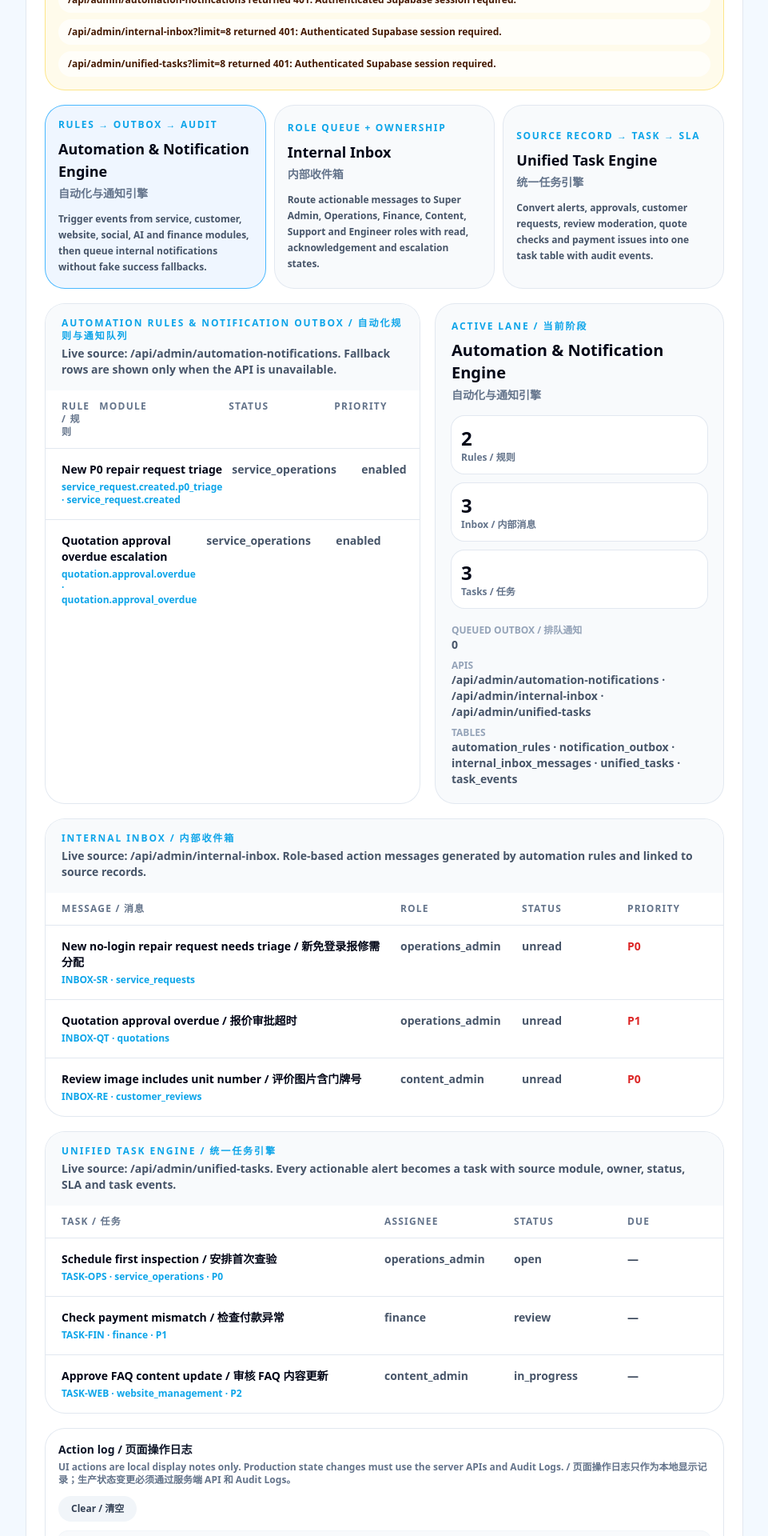
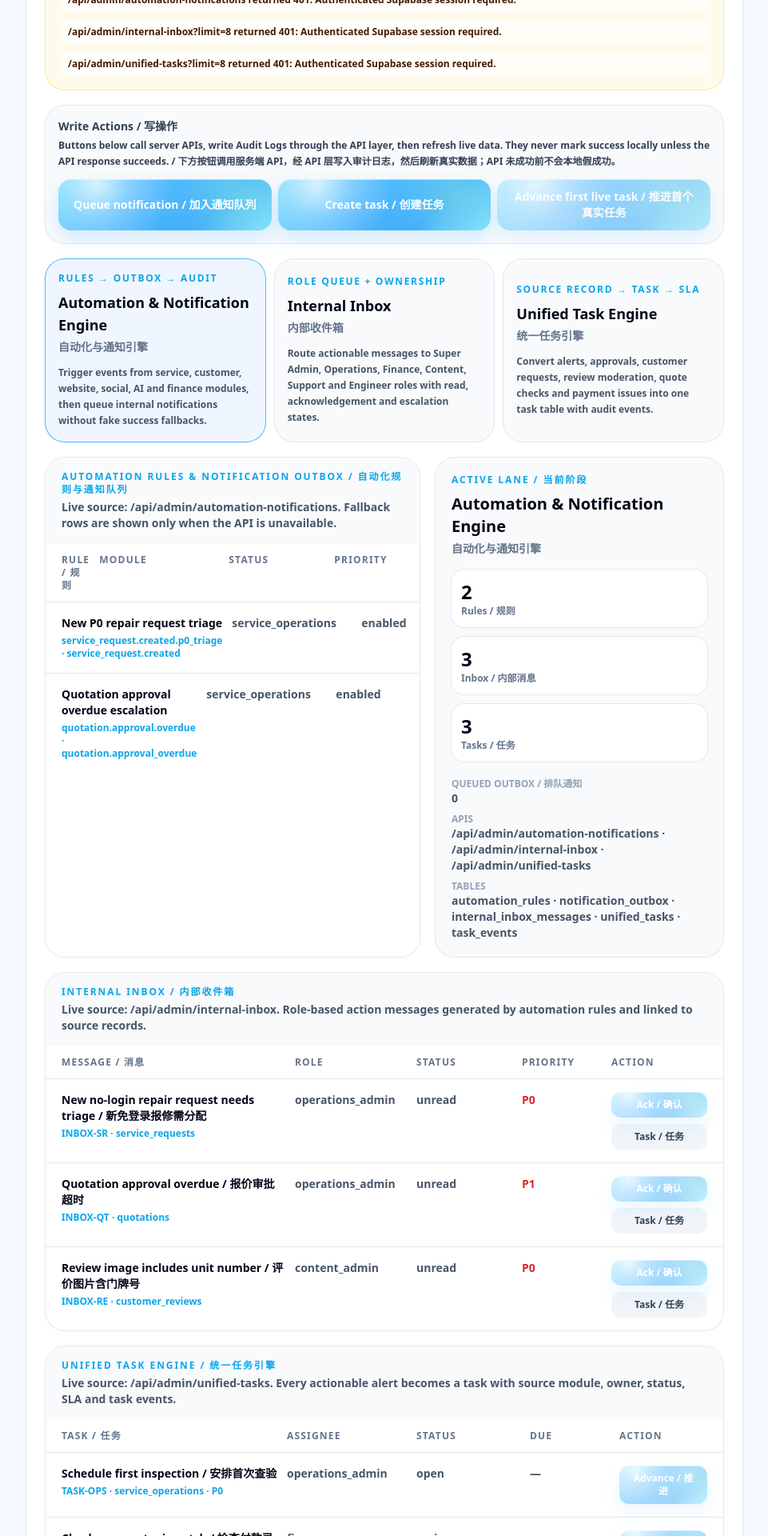
Before and after one commit to gaven2027-hash/NANOFIX_V28_UNIFIED_WEBSITE_ADMIN, a Next.js app: page /dashboard in a window 1280 px wide. Shown: the part 4420-6340 px from the top of the page at 80% size, without its empty margins (319-1280 px from the left). Built offline with nearby package versions, Linux system fonts and the light colour scheme; no server answers.

Commit message:
Bind V28.2 workflow write actions to APIs

```diff
--- a/components/AutomationNotificationWorkspace.tsx
+++ b/components/AutomationNotificationWorkspace.tsx
@@ -8,7 +8,7 @@ type NotificationOutbox = { notification_id?: string; channel?: string | null; t
 type InboxApiMessage = { message_id?: string; recipient_role?: string | null; subject?: string | null; category?: string | null; priority?: string | null; read_at?: string | null; acknowledged_at?: string | null; related_object_type?: string | null; related_object_id?: string | null; task_id?: string | null; created_at?: string | null; archived_at?: string | null };
 type UnifiedTask = { task_id?: string; source_module?: string | null; source_table?: string | null; source_id?: string | null; title?: string | null; description?: string | null; status?: string | null; priority?: string | null; assignee_role?: string | null; due_at?: string | null; sla_minutes?: number | null; escalated_at?: string | null; completed_at?: string | null; created_at?: string | null; updated_at?: string | null };
 type LiveState = { loading: boolean; refreshedAt: string | null; rules: AutomationRule[]; outbox: NotificationOutbox[]; inbox: InboxApiMessage[]; tasks: UnifiedTask[]; errors: string[]; degraded: boolean };
-
+type ActionState = { loading: boolean; message: string | null; error: string | null };
 type ApiPayload = Record<string, unknown>;
 
 const lanes: Lane[] = [
@@ -57,6 +57,10 @@ function shortId(value: string | null | undefined, fallback: string) {
   return value ? value.slice(0, 8) : fallback;
 }
 
+function isUuid(value: string | null | undefined) {
+  return Boolean(value && /^[0-9a-f]{8}-[0-9a-f]{4}-[0-9a-f]{4}-[0-9a-f]{4}-[0-9a-f]{12}$/i.test(value));
+}
+
 async function fetchApi(path: string): Promise<{ ok: boolean; status: number; payload: ApiPayload | null; error: string | null }> {
   try {
     const response = await fetch(path, { credentials: 'same-origin', cache: 'no-store' });
@@ -76,15 +80,46 @@ async function fetchApi(path: string): Promise<{ ok: boolean; status: number; pa
   }
 }
 
+async function writeApi(method: 'POST' | 'PATCH', path: string, body: Record<string, unknown>): Promise<{ ok: boolean; payload: ApiPayload | null; error: string | null }> {
+  try {
+    const response = await fetch(path, {
+      method,
+      credentials: 'same-origin',
+      cache: 'no-store',
+      headers: { 'content-type': 'application/json' },
+      body: JSON.stringify(body)
+    });
+    const text = await response.text();
+    let payload: ApiPayload | null = null;
+    try {
+      payload = text ? JSON.parse(text) as ApiPayload : null;
+    } catch {
+      payload = null;
+    }
+    const payloadErrors = errorsFromPayload(payload);
+    const ok = response.ok && payload?.ok !== false;
+    return {
+      ok,
+      payload,
+      error: ok ? null : `${method} ${path} returned ${response.status}${payloadErrors.length ? `: ${payloadErrors.join('; ')}` : ''}`
+    };
+  } catch (error) {
+    return { ok: false, payload: null, error: `${method} ${path} failed: ${error instanceof Error ? error.message : String(error)}` };
+  }
+}
+
 export function AutomationNotificationWorkspace() {
   const [selectedLane, setSelectedLane] = useState(lanes[0].id);
   const [log, setLog] = useState<string[]>([]);
   const [live, setLive] = useState<LiveState>({ loading: true, refreshedAt: null, rules: [], outbox: [], inbox: [], tasks: [], errors: [], degraded: false });
+  const [actionState, setActionState] = useState<ActionState>({ loading: false, message: null, error: null });
   const active = useMemo(() => lanes.find((lane) => lane.id === selectedLane) ?? lanes[0], [selectedLane]);
   const displayRules = live.rules.length ? live.rules : fallbackRules;
   const displayMessages = live.inbox.length ? live.inbox : fallbackMessages;
   const displayTasks = live.tasks.length ? live.tasks : fallbackTasks;
   const queuedOutbox = live.outbox.filter((item) => item.delivery_status === 'queued').length;
+  const firstLiveTask = live.tasks.find((task) => isUuid(task.task_id));
+  const firstLiveMessage = live.inbox.find((message) => isUuid(message.message_id));
 
   async function loadLiveData() {
     setLive((state) => ({ ...state, loading: true }));
@@ -121,6 +156,60 @@ export function AutomationNotificationWorkspace() {
     setLog((items) => [`${stamp} — ${action}`, ...items].slice(0, 6));
   }
 
+  async function runWriteAction(label: string, request: () => Promise<{ ok: boolean; error: string | null }>) {
+    setActionState({ loading: true, message: null, error: null });
+    const result = await request();
+    if (!result.ok) {
+      setActionState({ loading: false, message: null, error: result.error ?? `${label} failed without error details.` });
+      addLog(`Failed / 失败: ${label}`);
+      return;
+    }
+    setActionState({ loading: false, message: `${label} completed. Live data refreshed. / 已完成并刷新真实数据。`, error: null });
+    addLog(`Completed / 已完成: ${label}`);
+    await loadLiveData();
+  }
+
+  async function acknowledgeInboxMessage(message: InboxApiMessage) {
+    if (!isUuid(message.message_id)) {
+      setActionState({ loading: false, message: null, error: 'A real live inbox message_id is required before acknowledging. Demo rows cannot be acknowledged. / 需要真实 message_id 才能确认，demo 行不能确认。' });
+      return;
+    }
+    await runWriteAction('Acknowledge inbox message / 确认内部消息', async () => writeApi('POST', '/api/admin/internal-inbox', { action: 'acknowledge', message_id: message.message_id }));
+  }
+
+  async function createTaskFromInbox(message?: InboxApiMessage) {
+    await runWriteAction('Create unified task / 创建统一任务', async () => writeApi('POST', '/api/admin/unified-tasks', {
+      source_module: message?.related_object_type ?? 'dashboard',
+      source_table: message?.related_object_type ?? 'internal_inbox_messages',
+      source_id: message?.related_object_id ?? message?.message_id ?? 'dashboard-manual',
+      title: `Follow up: ${message?.subject ?? 'Dashboard workflow action'}`.slice(0, 180),
+      description: 'Created from V28.2 Dashboard write action. / 从 V28.2 Dashboard 写操作创建。',
+      priority: message?.priority ?? 'P2',
+      assignee_role: message?.recipient_role ?? 'operations_admin',
+      sla_minutes: 240
+    }));
+  }
+
+  async function advanceTask(task: UnifiedTask) {
+    if (!isUuid(task.task_id)) {
+      setActionState({ loading: false, message: null, error: 'A real live task_id is required before updating. Demo rows cannot be updated. / 需要真实 task_id 才能更新，demo 行不能更新。' });
+      return;
+    }
+    const nextStatus = task.status === 'completed' ? 'open' : task.status === 'open' ? 'in_progress' : task.status === 'in_progress' ? 'review' : 'completed';
+    await runWriteAction(`Update task status to ${nextStatus} / 更新任务状态`, async () => writeApi('PATCH', '/api/admin/unified-tasks', { task_id: task.task_id, status: nextStatus }));
+  }
+
+  async function queueNotification() {
+    await runWriteAction('Queue notification / 加入通知队列', async () => writeApi('POST', '/api/admin/automation-notifications', {
+      subject: 'Dashboard workflow follow-up',
+      body: 'Queued from V28.2 AutomationNotificationWorkspace write action. / 从 V28.2 工作流面板加入通知队列。',
+      target_role: active.id === 'unified-task-engine' ? (firstLiveTask?.assignee_role ?? 'operations_admin') : 'operations_admin',
+      channel: 'internal',
+      related_object_type: active.id,
+      related_object_id: firstLiveTask?.task_id ?? firstLiveMessage?.message_id ?? 'dashboard-manual'
+    }));
+  }
+
   return (
     <section id="automation-notification-engine" className="mt-6 scroll-mt-40 overflow-hidden rounded-3xl bg-white shadow-soft ring-1 ring-slate-200">
       <div className="bg-gradient-to-br from-sky-500 via-cyan-300 to-blue-600 p-6 text-white">
@@ -128,7 +217,7 @@ export function AutomationNotificationWorkspace() {
           <div>
             <div className="text-xs font-black uppercase tracking-[0.18em] text-white/80">V28.2 Workflow Foundation / 工作流底座</div>
             <h2 className="mt-2 text-2xl font-black">Automation & Notification Engine → Internal Inbox → Unified Task Engine</h2>
-            <p className="mt-2 max-w-5xl text-sm font-semibold leading-6 text-white/90">This dashboard section connects system triggers, internal role notifications and cross-module tasks. It reads live Supabase-backed APIs and shows degraded status when auth, migrations or database checks fail. / 本区连接系统触发器、内部角色通知和跨模块任务；读取真实 API，若认证、迁移或数据库检查失败会显示降级状态。</p>
+            <p className="mt-2 max-w-5xl text-sm font-semibold leading-6 text-white/90">This dashboard section connects system triggers, internal role notifications and cross-module tasks. It reads live Supabase-backed APIs, writes through server APIs and shows degraded status when auth, migrations or database checks fail. / 本区连接系统触发器、内部角色通知和跨模块任务；读取并写入真实 API，若认证、迁移或数据库检查失败会显示降级状态。</p>
           </div>
           <button type="button" onClick={() => void loadLiveData()} className="rounded-2xl bg-white/20 px-3 py-2 text-xs font-black ring-1 ring-white/30 hover:bg-white/30">{live.loading ? 'Loading live data… / 正在读取' : 'Refresh live data / 刷新真实数据'}</button>
         </div>
@@ -143,6 +232,19 @@ export function AutomationNotificationWorkspace() {
             <div className="text-xs font-black">Last refresh / 上次刷新: {formatDate(live.refreshedAt)}</div>
           </div>
           {live.errors.length ? <div className="mt-3 grid gap-2">{live.errors.map((error) => <div key={error} className="rounded-2xl bg-white/70 px-3 py-2 text-xs font-bold">{error}</div>)}</div> : null}
+        </div>
+
+        <div className={`mb-5 rounded-3xl p-4 ring-1 ${actionState.error ? 'bg-red-50 text-red-950 ring-red-200' : actionState.message ? 'bg-blue-50 text-blue-950 ring-blue-200' : 'bg-slate-50 text-slate-700 ring-slate-200'}`}>
+          <div className="text-sm font-black">Write Actions / 写操作</div>
+          <p className="mt-1 text-xs font-semibold leading-5">Buttons below call server APIs, write Audit Logs through the API layer, then refresh live data. They never mark success locally unless the API response succeeds. / 下方按钮调用服务端 API，经 API 层写入审计日志，然后刷新真实数据；API 未成功前不会本地假成功。</p>
+          {actionState.loading ? <div className="mt-2 text-xs font-black">Submitting write action… / 正在提交写操作…</div> : null}
+          {actionState.message ? <div className="mt-2 text-xs font-black">{actionState.message}</div> : null}
+          {actionState.error ? <div className="mt-2 rounded-2xl bg-white/70 px-3 py-2 text-xs font-bold">{actionState.error}</div> : null}
+          <div className="mt-3 grid gap-2 md:grid-cols-3">
+            <button type="button" disabled={actionState.loading} onClick={() => void queueNotification()} className="rounded-2xl bg-activeBlue px-4 py-3 text-sm font-black text-white shadow-sm transition hover:-translate-y-0.5 hover:bg-blue-700 disabled:cursor-not-allowed disabled:opacity-60">Queue notification / 加入通知队列</button>
+            <button type="button" disabled={actionState.loading} onClick={() => void createTaskFromInbox(firstLiveMessage)} className="rounded-2xl bg-activeBlue px-4 py-3 text-sm font-black text-white shadow-sm transition hover:-translate-y-0.5 hover:bg-blue-700 disabled:cursor-not-allowed disabled:opacity-60">Create task / 创建任务</button>
+            <button type="button" disabled={actionState.loading || !firstLiveTask} onClick={() => firstLiveTask ? void advanceTask(firstLiveTask) : undefined} className="rounded-2xl bg-activeBlue px-4 py-3 text-sm font-black text-white shadow-sm transition hover:-translate-y-0.5 hover:bg-blue-700 disabled:cursor-not-allowed disabled:opacity-60">Advance first live task / 推进首个真实任务</button>
+          </div>
         </div>
 
         <div className="grid gap-3 lg:grid-cols-3">
@@ -164,7 +266,7 @@ export function AutomationNotificationWorkspace() {
             </div>
             <div className="grid grid-cols-[1fr_130px_100px] gap-3 px-5 py-3 text-xs font-black uppercase tracking-[0.1em] text-slate-500 md:grid-cols-[1.4fr_150px_120px_90px]"><span>Rule / 规则</span><span>Module</span><span>Status</span><span className="hidden md:block">Priority</span></div>
             {displayRules.map((rule) => (
-              <button key={rule.rule_id ?? rule.rule_key ?? rule.name ?? 'rule'} type="button" onClick={() => addLog(`Open automation rule / 打开自动化规则: ${shortId(rule.rule_id ?? rule.rule_key, 'rule')}`)} className="grid w-full grid-cols-[1fr_130px_100px] gap-3 border-t border-slate-200 px-5 py-4 text-left text-sm transition hover:bg-blue-50 md:grid-cols-[1.4fr_150px_120px_90px]">
+              <button key={rule.rule_id ?? rule.rule_key ?? rule.name ?? 'rule'} type="button" onClick={() => { setSelectedLane('automation-notification-engine'); addLog(`Open automation rule / 打开自动化规则: ${shortId(rule.rule_id ?? rule.rule_key, 'rule')}`); }} className="grid w-full grid-cols-[1fr_130px_100px] gap-3 border-t border-slate-200 px-5 py-4 text-left text-sm transition hover:bg-blue-50 md:grid-cols-[1.4fr_150px_120px_90px]">
                 <span><span className="block font-black text-slate-950">{rule.name ?? rule.rule_key ?? 'Automation rule'}</span><span className="mt-1 block text-xs font-bold text-activeBlue">{rule.rule_key ?? shortId(rule.rule_id, 'rule')} · {rule.trigger_event ?? 'trigger'}</span></span>
                 <span className="font-bold text-slate-600">{rule.module ?? '—'}</span><span className="font-bold text-slate-600">{rule.is_enabled === false ? 'disabled' : 'enabled'}</span><span className="hidden font-black text-red-600 md:block">{rule.priority ?? 'P2'}</span>
               </button>
@@ -186,22 +288,23 @@ export function AutomationNotificationWorkspace() {
 
         <div id="internal-inbox" className="mt-5 scroll-mt-40 overflow-hidden rounded-3xl bg-white ring-1 ring-slate-200">
           <div className="bg-slate-50 px-5 py-4"><div className="text-xs font-black uppercase tracking-[0.16em] text-activeBlue">Internal Inbox / 内部收件箱</div><p className="mt-1 text-sm font-semibold text-slate-600">Live source: /api/admin/internal-inbox. Role-based action messages generated by automation rules and linked to source records.</p></div>
-          <div className="grid grid-cols-[1fr_120px_110px] gap-3 px-5 py-3 text-xs font-black uppercase tracking-[0.1em] text-slate-500 md:grid-cols-[1.4fr_140px_120px_100px]"><span>Message / 消息</span><span>Role</span><span>Status</span><span className="hidden md:block">Priority</span></div>
+          <div className="grid grid-cols-[1fr_120px_110px_120px] gap-3 px-5 py-3 text-xs font-black uppercase tracking-[0.1em] text-slate-500 md:grid-cols-[1.4fr_140px_120px_100px_120px]"><span>Message / 消息</span><span>Role</span><span>Status</span><span className="hidden md:block">Priority</span><span>Action</span></div>
           {displayMessages.map((message) => (
-            <button key={message.message_id ?? message.subject ?? 'message'} type="button" onClick={() => addLog(`Acknowledge inbox message / 确认内部消息: ${shortId(message.message_id, 'message')}`)} className="grid w-full grid-cols-[1fr_120px_110px] gap-3 border-t border-slate-200 px-5 py-4 text-left text-sm transition hover:bg-blue-50 md:grid-cols-[1.4fr_140px_120px_100px]">
+            <div key={message.message_id ?? message.subject ?? 'message'} className="grid w-full grid-cols-[1fr_120px_110px_120px] gap-3 border-t border-slate-200 px-5 py-4 text-left text-sm transition hover:bg-blue-50 md:grid-cols-[1.4fr_140px_120px_100px_120px]">
               <span><span className="block font-black text-slate-950">{message.subject ?? 'Internal message'}</span><span className="mt-1 block text-xs font-bold text-activeBlue">{shortId(message.message_id, 'message')} · {message.related_object_type ?? message.category ?? 'internal'}</span></span>
               <span className="font-bold text-slate-600">{message.recipient_role ?? '—'}</span><span className="font-bold text-slate-600">{message.read_at ? 'read' : message.acknowledged_at ? 'acknowledged' : 'unread'}</span><span className="hidden font-black text-red-600 md:block">{message.priority ?? 'P2'}</span>
-            </button>
+              <span className="grid gap-2"><button type="button" disabled={actionState.loading || !isUuid(message.message_id)} onClick={() => void acknowledgeInboxMessage(message)} className="rounded-xl bg-activeBlue px-3 py-2 text-xs font-black text-white hover:bg-blue-700 disabled:cursor-not-allowed disabled:opacity-50">Ack / 确认</button><button type="button" disabled={actionState.loading} onClick={() => void createTaskFromInbox(message)} className="rounded-xl bg-slate-100 px-3 py-2 text-xs font-black text-slate-700 hover:bg-slate-200 disabled:cursor-not-allowed disabled:opacity-50">Task / 任务</button></span>
+            </div>
           ))}
         </div>
 
         <div id="unified-task-engine" className="mt-5 scroll-mt-40 overflow-hidden rounded-3xl bg-white ring-1 ring-slate-200">
           <div className="bg-slate-50 px-5 py-4"><div className="text-xs font-black uppercase tracking-[0.16em] text-activeBlue">Unified Task Engine / 统一任务引擎</div><p className="mt-1 text-sm font-semibold text-slate-600">Live source: /api/admin/unified-tasks. Every actionable alert becomes a task with source module, owner, status, SLA and task events.</p></div>
-          <div className="grid grid-cols-[1fr_140px_120px] gap-3 px-5 py-3 text-xs font-black uppercase tracking-[0.1em] text-slate-500 md:grid-cols-[1.5fr_150px_130px_100px]"><span>Task / 任务</span><span>Assignee</span><span>Status</span><span className="hidden md:block">Due</span></div>
-          {displayTasks.map((task) => (<button key={task.task_id ?? task.title ?? 'task'} type="button" onClick={() => addLog(`Update unified task / 更新统一任务: ${shortId(task.task_id, 'task')}`)} className="grid w-full grid-cols-[1fr_140px_120px] gap-3 border-t border-slate-200 px-5 py-4 text-left text-sm transition hover:bg-blue-50 md:grid-cols-[1.5fr_150px_130px_100px]"><span><span className="block font-black text-slate-950">{task.title ?? 'Unified task'}</span><span className="mt-1 block text-xs font-bold text-activeBlue">{shortId(task.task_id, 'task')} · {task.source_module ?? 'module'} · {task.priority ?? 'P2'}</span></span><span className="font-bold text-slate-600">{task.assignee_role ?? '—'}</span><span className="font-bold text-slate-600">{task.status ?? 'open'}</span><span className="hidden font-black text-slate-700 md:block">{formatDate(task.due_at)}</span></button>))}
+          <div className="grid grid-cols-[1fr_140px_120px_110px] gap-3 px-5 py-3 text-xs font-black uppercase tracking-[0.1em] text-slate-500 md:grid-cols-[1.5fr_150px_130px_100px_110px]"><span>Task / 任务</span><span>Assignee</span><span>Status</span><span className="hidden md:block">Due</span><span>Action</span></div>
+          {displayTasks.map((task) => (<div key={task.task_id ?? task.title ?? 'task'} className="grid w-full grid-cols-[1fr_140px_120px_110px] gap-3 border-t border-slate-200 px-5 py-4 text-left text-sm transition hover:bg-blue-50 md:grid-cols-[1.5fr_150px_130px_100px_110px]"><span><span className="block font-black text-slate-950">{task.title ?? 'Unified task'}</span><span className="mt-1 block text-xs font-bold text-activeBlue">{shortId(task.task_id, 'task')} · {task.source_module ?? 'module'} · {task.priority ?? 'P2'}</span></span><span className="font-bold text-slate-600">{task.assignee_role ?? '—'}</span><span className="font-bold text-slate-600">{task.status ?? 'open'}</span><span className="hidden font-black text-slate-700 md:block">{formatDate(task.due_at)}</span><button type="button" disabled={actionState.loading || !isUuid(task.task_id)} onClick={() => void advanceTask(task)} className="rounded-xl bg-activeBlue px-3 py-2 text-xs font-black text-white hover:bg-blue-700 disabled:cursor-not-allowed disabled:opacity-50">Advance / 推进</button></div>))}
         </div>
 
-        <div className="mt-5 rounded-3xl bg-white p-4 ring-1 ring-slate-200"><div className="flex flex-wrap items-center justify-between gap-3"><div><div className="text-sm font-black text-slate-900">Action log / 页面操作日志</div><p className="mt-1 text-xs font-semibold text-slate-500">UI actions are local display notes only. Production state changes must use the server APIs and Audit Logs. / 页面操作日志只作为本地显示记录；生产状态变更必须通过服务端 API 和 Audit Logs。</p></div><button type="button" onClick={() => setLog([])} className="rounded-2xl bg-slate-100 px-4 py-2 text-xs font-black text-slate-700 hover:bg-slate-200">Clear / 清空</button></div><div className="mt-3 grid gap-2">{log.length ? log.map((item) => (<div key={item} className="rounded-xl bg-slate-50 px-3 py-2 text-xs font-bold text-slate-600 ring-1 ring-slate-100">{item}</div>)) : <div className="rounded-xl bg-slate-50 px-3 py-2 text-xs font-bold text-slate-500 ring-1 ring-slate-100">No actions yet / 暂无页面操作</div>}</div></div>
+        <div className="mt-5 rounded-3xl bg-white p-4 ring-1 ring-slate-200"><div className="flex flex-wrap items-center justify-between gap-3"><div><div className="text-sm font-black text-slate-900">Action log / 页面操作日志</div><p className="mt-1 text-xs font-semibold text-slate-500">This panel displays client-side notes only; success is shown only after the server API returns OK and live data refreshes. / 本面板只显示前端备注；只有服务端 API 返回 OK 并刷新真实数据后才显示成功。</p></div><button type="button" onClick={() => setLog([])} className="rounded-2xl bg-slate-100 px-4 py-2 text-xs font-black text-slate-700 hover:bg-slate-200">Clear / 清空</button></div><div className="mt-3 grid gap-2">{log.length ? log.map((item) => (<div key={item} className="rounded-xl bg-slate-50 px-3 py-2 text-xs font-bold text-slate-600 ring-1 ring-slate-100">{item}</div>)) : <div className="rounded-xl bg-slate-50 px-3 py-2 text-xs font-bold text-slate-500 ring-1 ring-slate-100">No actions yet / 暂无页面操作</div>}</div></div>
       </div>
     </section>
   );
```
